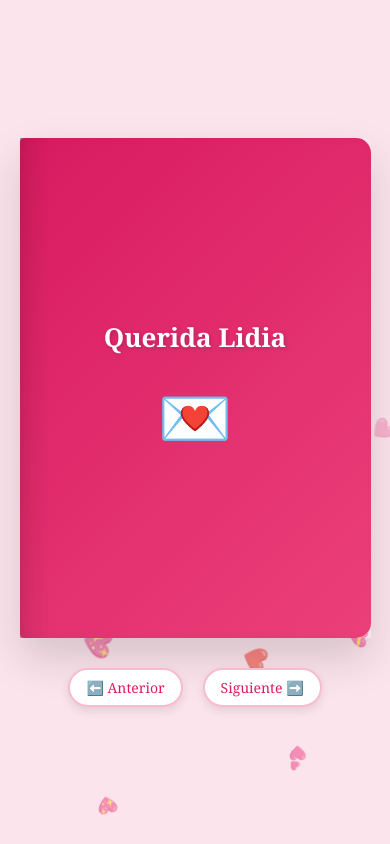
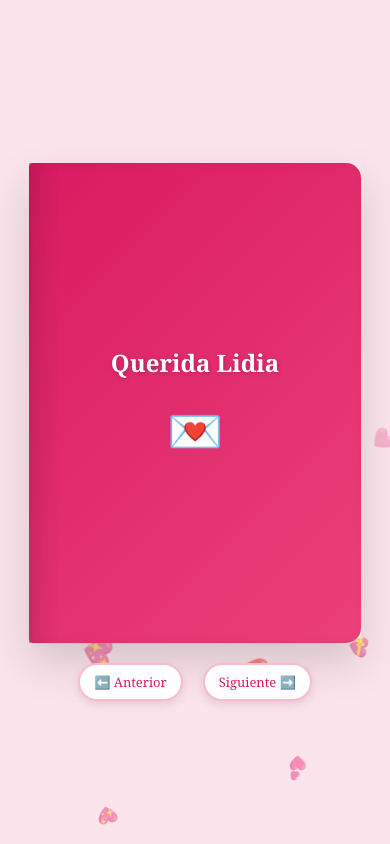
Before and after one commit to hernandezdaniel23user-oss/querida-lidia, a plain HTML site: page index.html in a window 390 px wide. Shown: the top 844 px of the page. Drawn offline with Linux system fonts and the light colour scheme.

Commit message:
Update style.css

```diff
--- a/style.css
+++ b/style.css
@@ -250,23 +250,61 @@ p {
 
 /* --- AJUSTES EXCLUSIVOS PARA PANTALLAS DE CELULARES --- */
 @media (max-width: 480px) {
+    body {
+        padding: 10px;
+    }
+
+    /* El libro ahora se moverá horizontalmente gracias al script en celular */
     .book {
-        height: 80vh;
-        max-height: 500px;
+        height: 72vh;
+        max-height: 480px;
+        width: 85vw;
+        transition: transform 0.8s ease-in-out;
+    }
+
+    /* Nueva clase para centrar el libro en celulares cuando se abre */
+    .book.opened-mobile {
+        transform: translateX(20%); /* Desplaza el libro a la derecha para compensar las hojas que van a la izquierda */
     }
 
     .front, .back {
-        padding: 20px;
+        padding: 18px; /* Más espacio interno para que no se corten las letras */
     }
 
-    .cover-front h1 { font-size: 26px !important; }
-    h2 { font-size: 16px !important; margin-bottom: 8px; }
-    p { font-size: 12px !important; line-height: 1.4; margin-bottom: 6px; }
-    .firma { font-size: 12px; padding-bottom: 5px; }
-    .image-container { height: 130px; }
+    .cover-front h1 {
+        font-size: 24px !important;
+    }
+
+    .seal {
+        font-size: 45px;
+    }
+
+    h2 {
+        font-size: 15px !important;
+        margin-bottom: 6px;
+    }
+
+    p {
+        font-size: 11.5px !important;
+        line-height: 1.4;
+        margin-bottom: 5px;
+    }
+
+    .firma {
+        font-size: 11.5px;
+        padding-bottom: 2px;
+    }
+
+    .image-container {
+        height: 110px;
+    }
+
+    .controls {
+        margin-top: 20px;
+    }
 
     .controls button {
-        padding: 8px 16px;
-        font-size: 14px;
+        padding: 8px 14px;
+        font-size: 13px;
     }
 }
```
